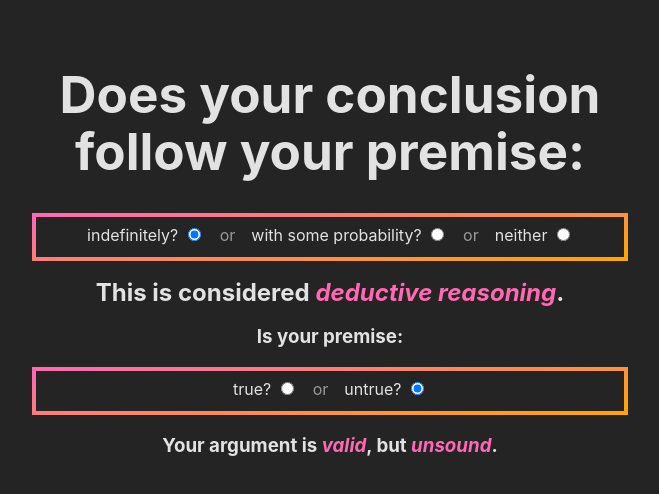
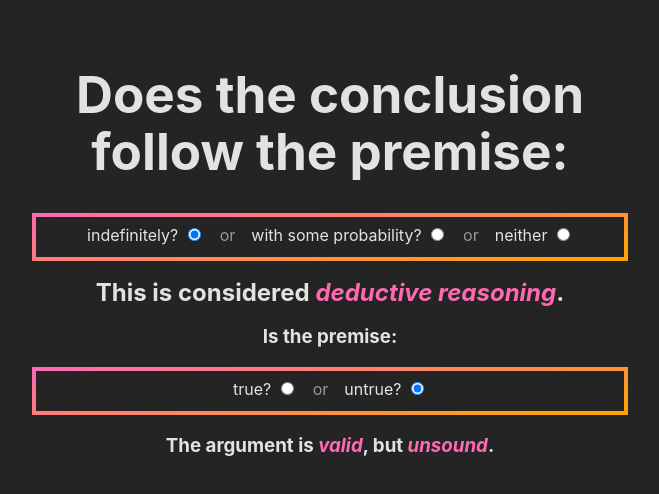
Before and after one commit to chrislyons88/react-reasoning, a React (Vite) app: page / in a window 1280 px wide. Both pictures are taken after a click on the label "indefinitely?". Shown: the top 494 px of the page, without its empty margins (310-969 px from the left). Built offline with nearby package versions, Linux system fonts and the light colour scheme.

Commit message:
Updated language

```diff
--- a/src/App.tsx
+++ b/src/App.tsx
@@ -40,7 +40,7 @@ function App() {
           setIsInductive(false)
         }
       }}>
-        <h1>Does your conclusion follow your premise:</h1>
+        <h1>Does the conclusion follow the premise:</h1>
         <fieldset className="first-choice">
             <label htmlFor="deductive">
              indefinitely? <input name="inductive-or-deductive" id="deductive" type="radio" value="deductive" defaultChecked={isDeductive} />
@@ -65,7 +65,7 @@ function App() {
               setIsSound(false)
             }
           }}>
-            <h3>Is your premise:</h3>
+            <h3>Is the premise:</h3>
             <fieldset>
                 <label htmlFor="true">
                   true? <input name="premise-true" id="true" type="radio" value="true" defaultChecked={isSound}/>
@@ -77,10 +77,10 @@ function App() {
             </fieldset>
           </form>
           {isSound &&
-            <h3>Your argument is both <em>valid</em> and <em>sound</em>.</h3>
+            <h3>The argument is both <em>valid</em> and <em>sound</em>.</h3>
           }
           {!isSound &&
-            <h3>Your argument is <em>valid</em>, but <em>unsound</em>.</h3>
+            <h3>The argument is <em>valid</em>, but <em>unsound</em>.</h3>
           }
         </div>
       }
@@ -112,7 +112,7 @@ function App() {
               setIsSound(false)
             }
           }}>
-            <h3>And your premise:</h3>
+            <h3>And the premise:</h3>
             <fieldset>
                 <label htmlFor="true">
                   true? <input name="premise-true" id="true" type="radio" value="true" defaultChecked={isSound}/>
@@ -124,16 +124,16 @@ function App() {
             </fieldset>
           </form>
           {(isStrong && isSound) &&
-            <h3>Your argument is <em>strong</em> and <em>cogent</em>.</h3>
+            <h3>The argument is <em>strong</em> and <em>cogent</em>.</h3>
           }
           {(!isStrong && !isSound) &&
-            <h3>Your argument is <em>weak</em> and <em>uncogent</em> .</h3>
+            <h3>The argument is <em>weak</em> and <em>uncogent</em> .</h3>
           }
           {(isStrong && !isSound) &&
-            <h3>Your argument is <em>strong</em>, but <em>uncogent</em>.</h3>
+            <h3>The argument is <em>strong</em>, but <em>uncogent</em>.</h3>
           }
           {(!isStrong && isSound) &&
-            <h3>Your argument is <em>weak</em>, but <em>cogent</em>.</h3>
+            <h3>The argument is <em>weak</em>, but <em>cogent</em>.</h3>
           }
         </div>
       }
```
